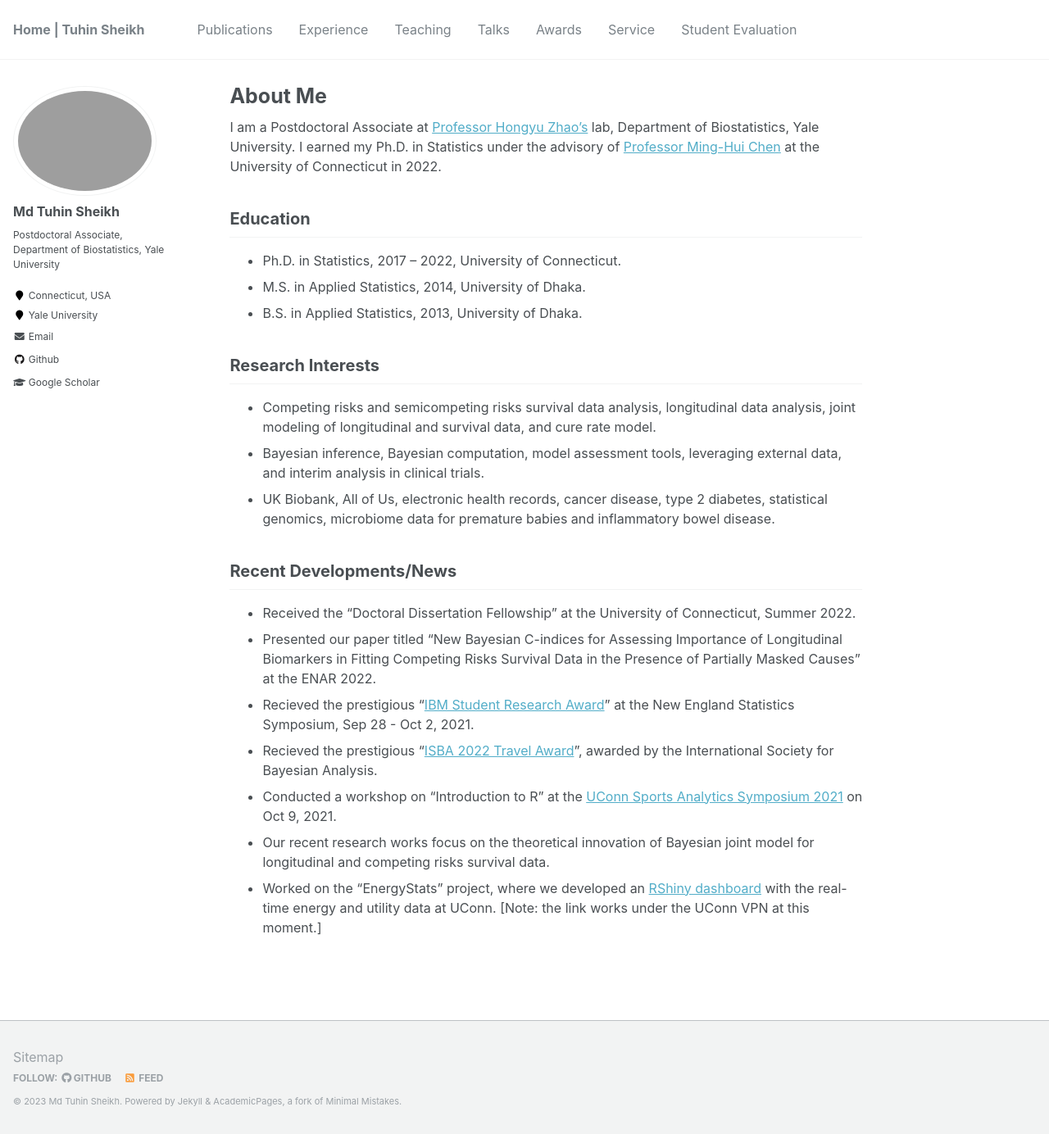
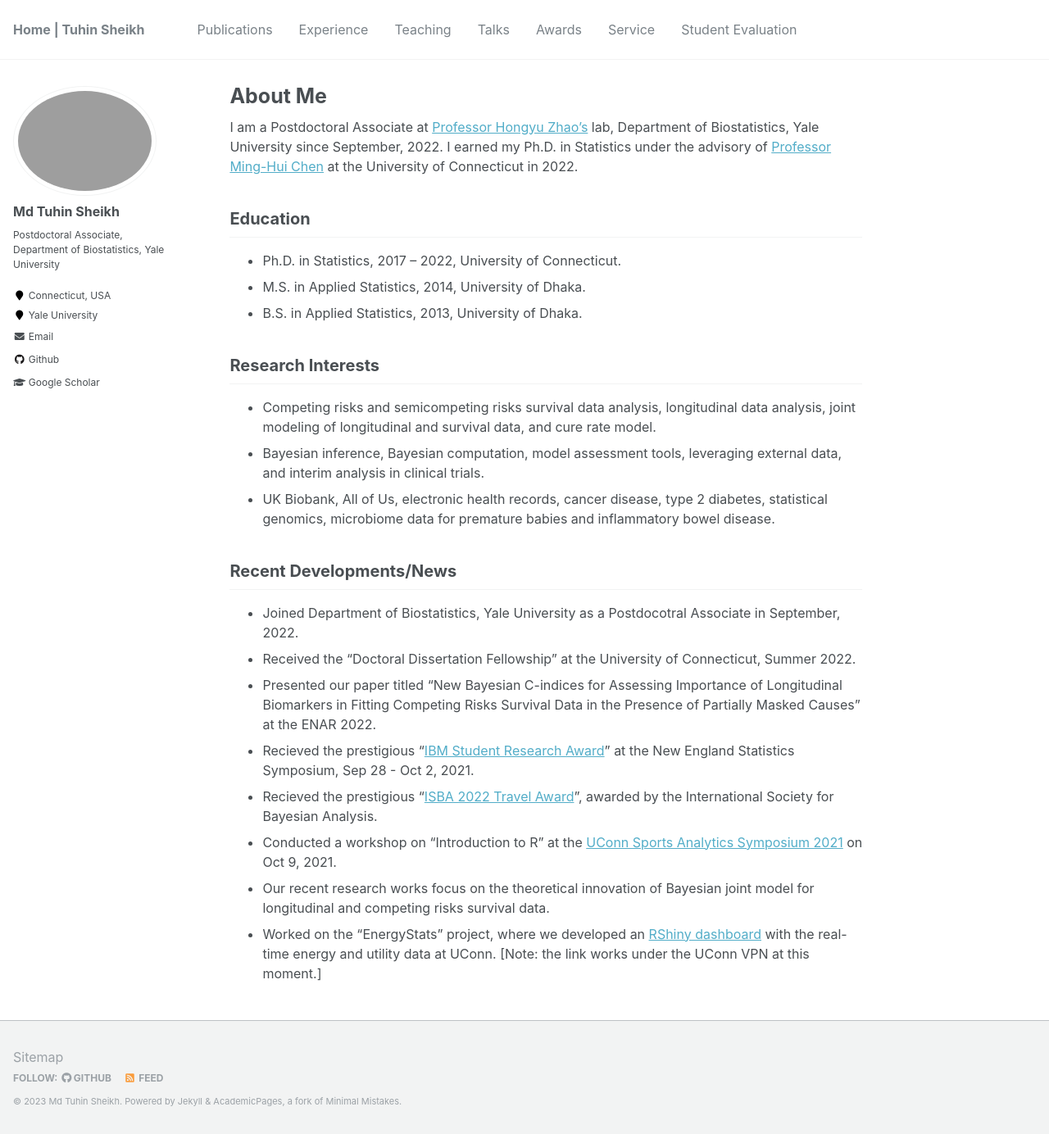
Before and after one commit to mdtuhinsheikh/mdtuhinsheikh.github.io, a Jekyll site: the page built from _pages/about.md, in a window 1280 px wide and 1384 px high. Shown: the whole window at 82% size. Built offline with Jekyll 4.4.1, drawn with Linux system fonts in a browser that asks for light colours.

Commit message:
Update about.md

```diff
--- a/_pages/about.md
+++ b/_pages/about.md
@@ -7,7 +7,7 @@ redirect_from:
   - /about/
   - /about.html
 ---
-I am a Postdoctoral Associate at [Professor Hongyu Zhao's](https://zhaocenter.org/index.html){:target="_blank"} lab, Department of Biostatistics, Yale University. I earned my Ph.D. in Statistics under the advisory of [Professor Ming-Hui Chen](http://merlot.stat.uconn.edu/~mic02006/){:target="_blank"} at the University of Connecticut in 2022.
+I am a Postdoctoral Associate at [Professor Hongyu Zhao's](https://zhaocenter.org/index.html){:target="_blank"} lab, Department of Biostatistics, Yale University since September, 2022. I earned my Ph.D. in Statistics under the advisory of [Professor Ming-Hui Chen](http://merlot.stat.uconn.edu/~mic02006/){:target="_blank"} at the University of Connecticut in 2022.
 <!---
 My research works broadly focus on semicompeting risks and competing risks survival data analysis, longitudinal data analysis, joint modelling of longitudinal and survival data, cure rate model, Bayesian computation, and model assessment. I intend to develop statistical methodology to model prostate cancer data. I am also interested in the applications of deep neural network modelling to survival data.
 -->
@@ -22,6 +22,7 @@ My research works broadly focus on semicompeting risks and competing risks survi
 - UK Biobank, All of Us, electronic health records, cancer disease, type 2 diabetes, statistical genomics, microbiome data for premature babies and inflammatory bowel disease.
 
 ## Recent Developments/News
+* Joined Department of Biostatistics, Yale University as a Postdocotral Associate in September, 2022.
 * Received the "Doctoral Dissertation Fellowship" at the University of Connecticut, Summer 2022.
 * Presented our paper titled "New Bayesian C-indices for Assessing Importance of Longitudinal Biomarkers in Fitting Competing Risks Survival Data in the Presence of Partially Masked Causes" at the ENAR 2022.
 * Recieved the prestigious "[IBM Student Research Award](https://statistics.uconn.edu/2021/10/14/awards-at-the-34th-ness-symposium/){:target="_blank"}" at the New England Statistics Symposium, Sep 28 - Oct 2, 2021.
```
